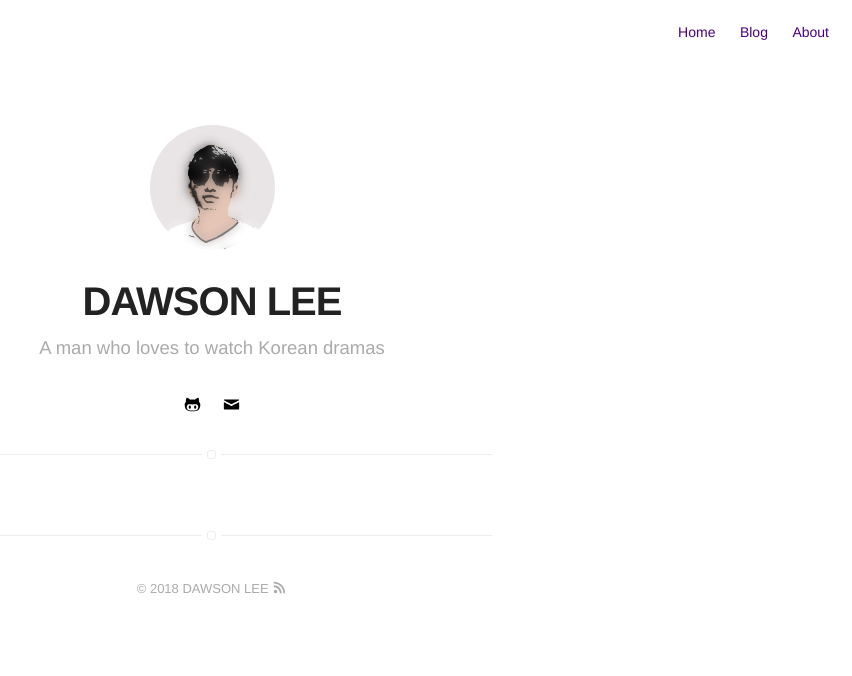
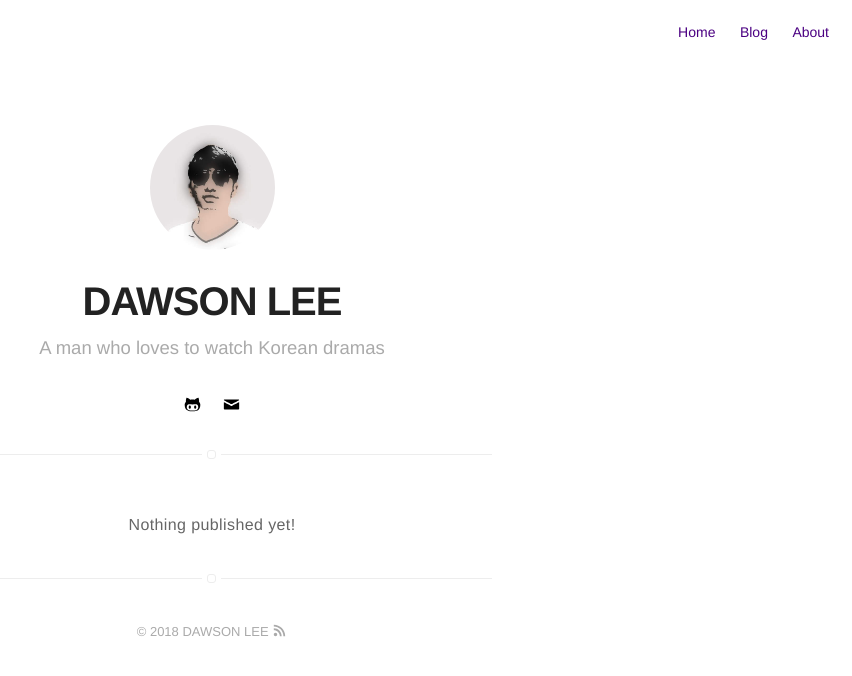
Before and after one commit to dawsonlee1790/dawsonlee1790.github.io, a Jekyll site: the page built from projects.html, in a window 1280 px wide. Shown: the top 676 px of the page, without its empty margins (428-1280 px from the left). Built offline with Jekyll 4.4.1, drawn with Linux system fonts in a browser that asks for light colours.

Commit message:
Update projects.html

```diff
--- a/projects.html
+++ b/projects.html
@@ -3,6 +3,9 @@
 title: Projects
 ---
 <section class="list">
+    {% if site.posts.size == 0 %}
+		<p class="text-center">Nothing published yet!</p>
+    {% else %}
         {% for post in site.posts %}
             {% if post.projects %}
                 <div class="item {% if post.star %}star{% endif %}">
@@ -13,4 +16,5 @@
                 </div>
             {% endif %}
         {% endfor %}
+    {% endif %}
 </section>
```
Lines whose indentation alone changed are shown as unchanged.
